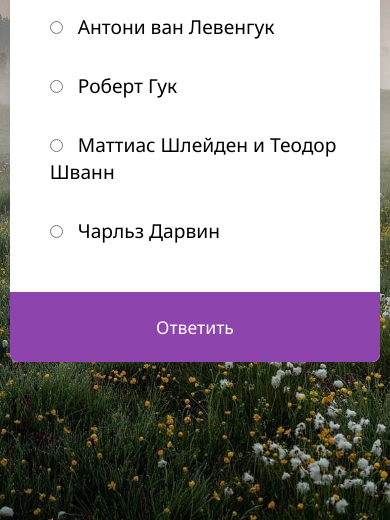
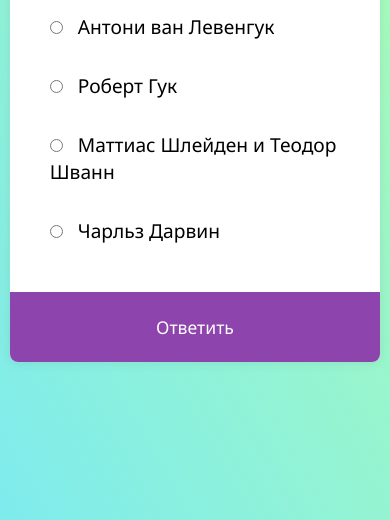
Before and after one commit to amen192315/quiz, a plain HTML site: page index.html in a window 390 px wide. Shown: the part 324-844 px from the top of the page. Drawn offline with Linux system fonts and the light colour scheme.

Commit message:
Update main.css

```diff
--- a/main.css
+++ b/main.css
@@ -11,17 +11,10 @@ body {
 	font-family: "Noto Sans", sans-serif;
 	font-size: 16px;
 	display: flex;
+	background: linear-gradient(60deg, rgba(126, 235, 237, 1) 0%, rgba(176, 255, 176, 1) 100%);
 	justify-content: center;
 	align-items: center;
 	height: 100vh;
-}
-@media (max-width:767px) {
-	body{
-
-		background-image:url('forest3.jpg') ;
-		background-repeat: no-repeat;
-		background-size: cover;
-	}
 }
 .quiz {
 	position: relative;
```
